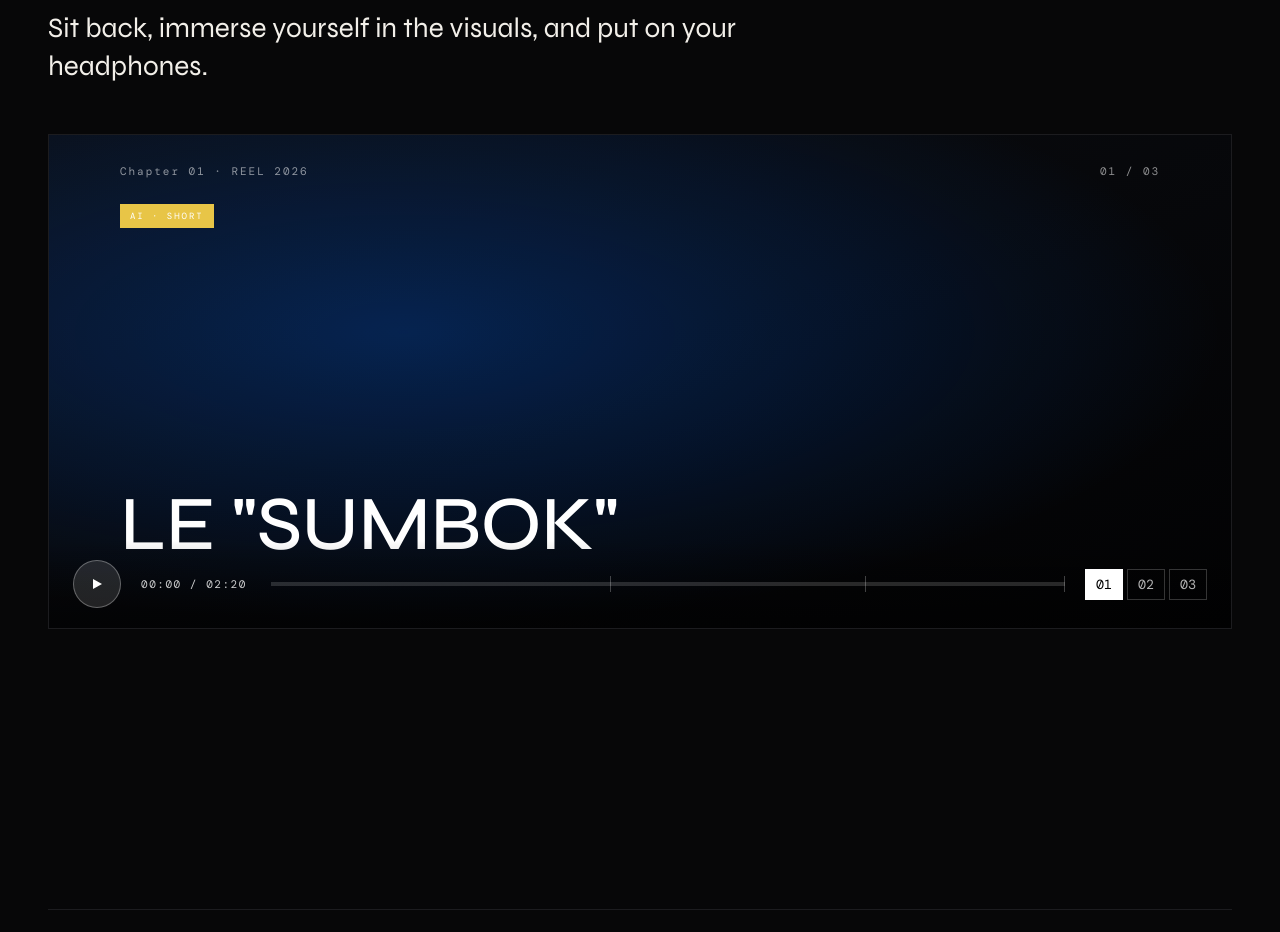
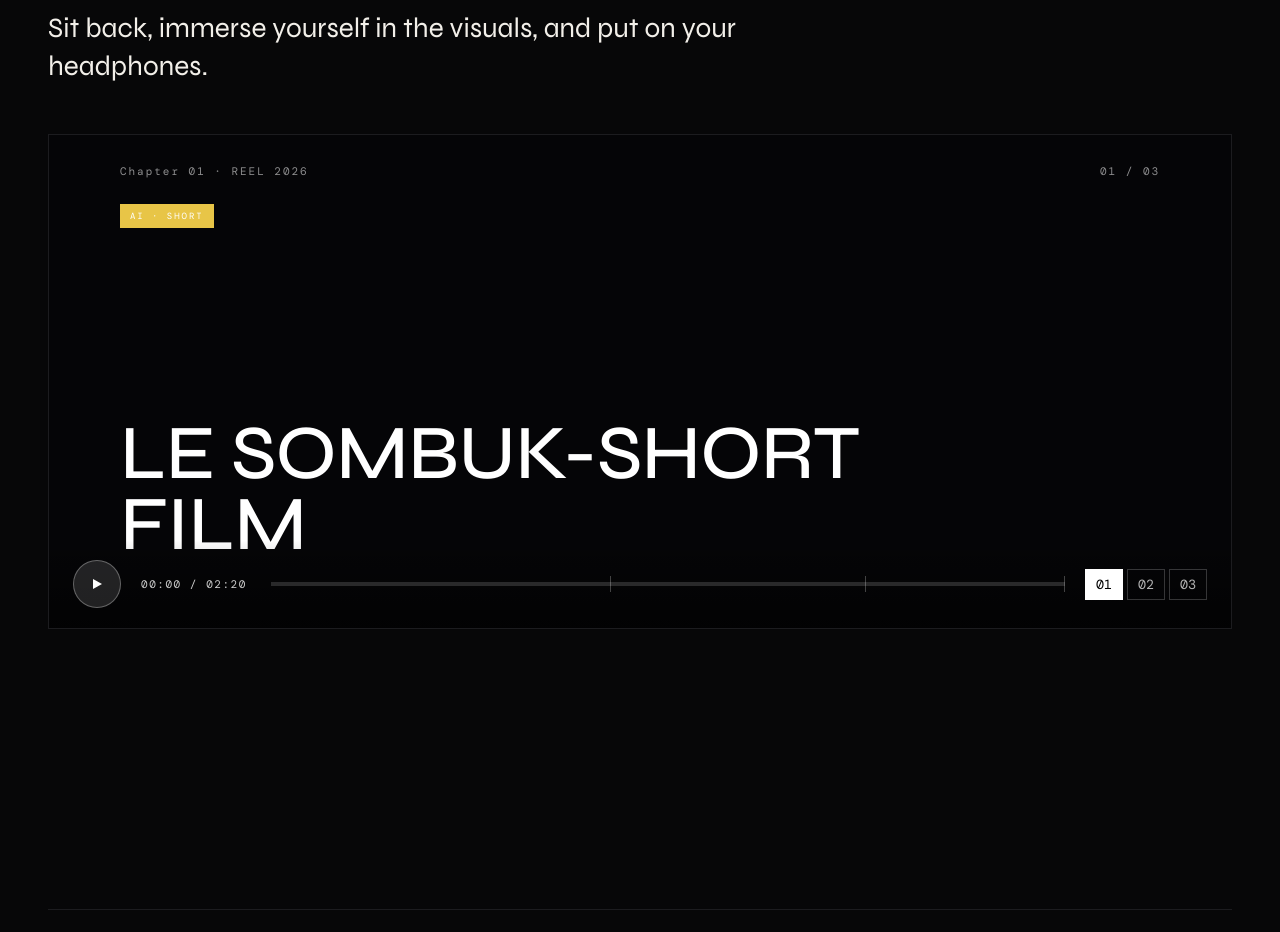
Before and after one commit to AmerMysara/Profile, a React (Vite) app: page / in a window 1280 px wide. Shown: the part 4660-5592 px from the top of the page. Built offline with nearby package versions, Linux system fonts and the light colour scheme; grey boxes are pictures that could not be loaded; a web font is replaced by a local one.

Commit message:
Add YouTube videos from channel to Reel showreel

```diff
--- a/src/components/Reel.tsx
+++ b/src/components/Reel.tsx
@@ -88,8 +88,29 @@ export function Reel() {
                 className="rf-still"
                 style={{
                   background: `${r.gradient}, repeating-linear-gradient(90deg, transparent 0, transparent 9px, rgba(255,255,255,0.02) 9px, rgba(255,255,255,0.02) 10px)`,
+                  position: 'relative',
+                  overflow: 'hidden',
                 }}
-              />
+              >
+                {r.videoId && (
+                  <iframe
+                    src={`https://www.youtube.com/embed/${r.videoId}?autoplay=${playing && i === ci ? 1 : 0}&mute=1&controls=0&loop=1&playlist=${r.videoId}&playsinline=1`}
+                    style={{
+                      position: 'absolute',
+                      top: '50%',
+                      left: '50%',
+                      width: '120%',
+                      height: '120%',
+                      transform: 'translate(-50%, -50%)',
+                      pointerEvents: 'none',
+                      border: 'none',
+                      opacity: 0.85,
+                    }}
+                    allow="autoplay; encrypted-media"
+                    title={r.title}
+                  />
+                )}
+              </div>
               <div className="rf-badge">{r.badge}</div>
               <div className="rf-meta">{r.meta} · REEL 2026</div>
               <div className="rf-meta-r">
--- a/src/data/reel.ts
+++ b/src/data/reel.ts
@@ -4,32 +4,36 @@ export type ReelChapter = {
   dur: number
   badge: string
   gradient: string
+  videoId?: string
 }
 
 export const REEL: ReelChapter[] = [
   {
-    title: 'Le "Sumbok"',
+    title: 'Le Sombuk-Short film',
     meta: 'Chapter 01',
     dur: 60,
     badge: 'AI · Short',
     gradient:
       'radial-gradient(ellipse at 30% 40%, rgba(0,102,255,0.28), transparent 70%), linear-gradient(160deg,#0b0d12,#020203)',
+    videoId: 'kk9aFYR9dTk',
   },
   {
-    title: 'Light He Could Not Keep',
+    title: 'Mostafa Seed-Ahmed',
     meta: 'Chapter 02',
     dur: 45,
     badge: 'Documentary',
     gradient:
       'radial-gradient(ellipse at 70% 55%, rgba(255,180,120,0.22), transparent 70%), linear-gradient(160deg,#120b07,#040202)',
+    videoId: '0G16Pq4Q588',
   },
   {
-    title: 'The Silent Cells',
+    title: 'خلايا نائمة (Sleeper Cells)',
     meta: 'Chapter 03',
     dur: 35,
     badge: 'Campaign · Edit',
     gradient:
       'radial-gradient(ellipse at 50% 50%, rgba(155,138,251,0.22), transparent 70%), linear-gradient(160deg,#0b0912,#020203)',
+    videoId: 'horcFUHBYm0',
   },
 
 ]
```
